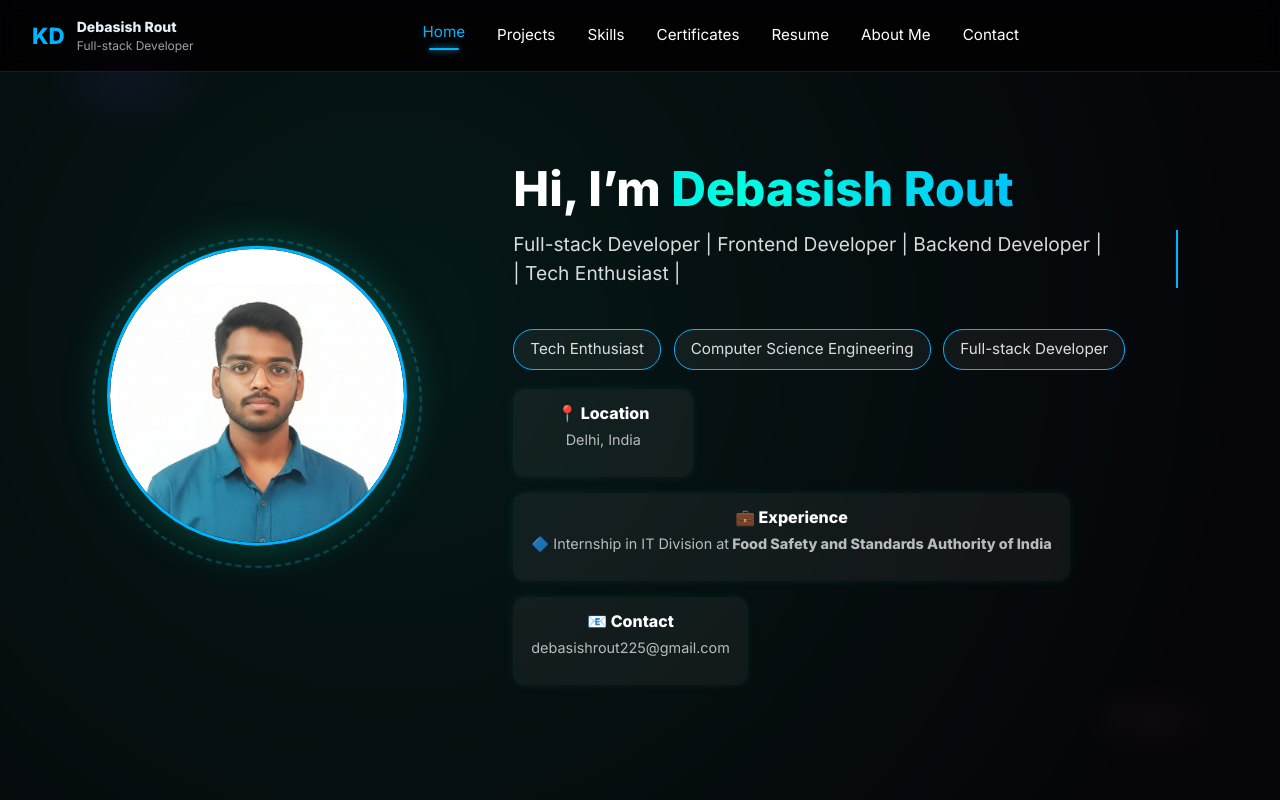
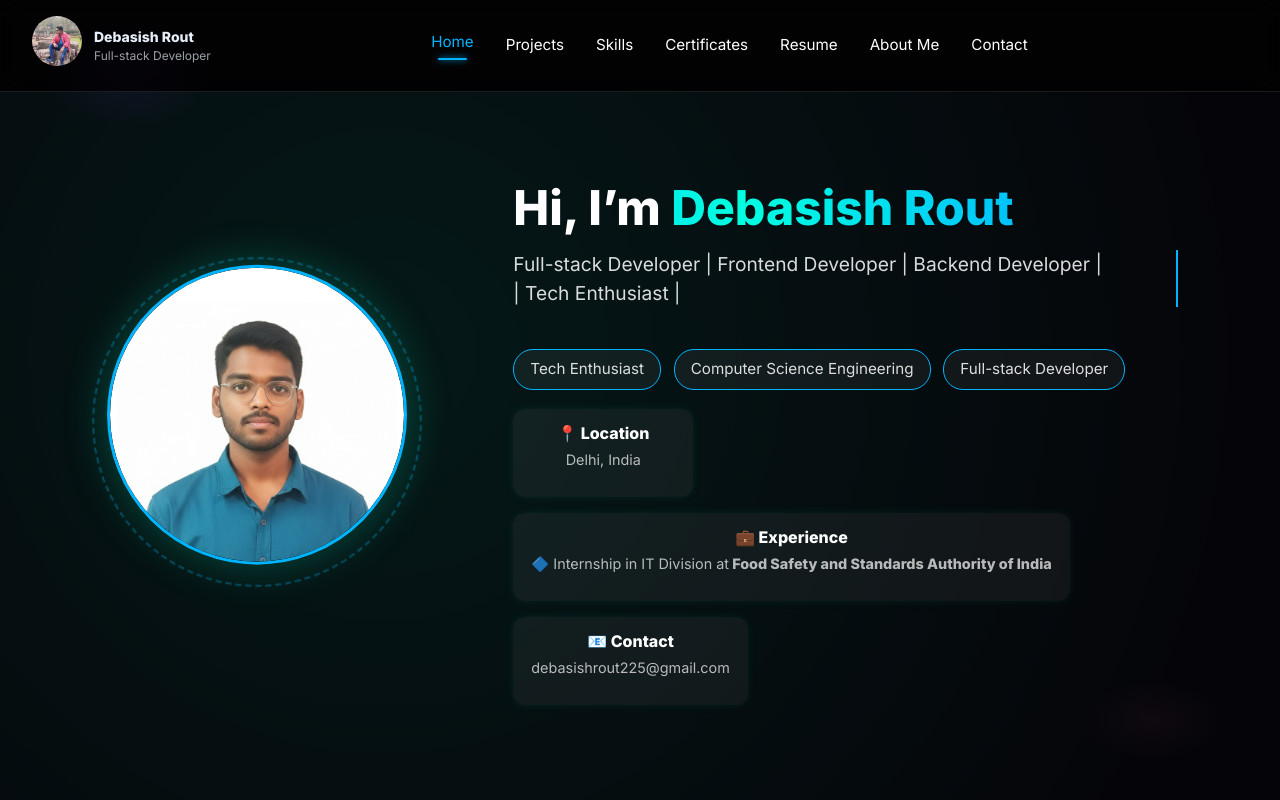
Before and after one commit to debasish2250/Portfolio, a React (Vite) app: page / in a window 1280 px wide. Shown: the top 800 px of the page. Built offline with nearby package versions, Linux system fonts and the light colour scheme; the HTML template or start-up script is replaced by a standard one.

Commit message:
Portfolio

```diff
--- a/src/components/Navbar.jsx
+++ b/src/components/Navbar.jsx
@@ -63,7 +63,13 @@ export default function Navbar() {
               color: "var(--accent)",
             }}
           >
-            KD
+            <img
+              src="Debasish.png"
+              alt="Debasish"
+              width="50"
+              height="50"
+              style={{ borderRadius: "50%" }}
+            />
           </motion.div>
           <div style={{ display: "flex", flexDirection: "column" }}>
             <h1 style={{ margin: 0, fontSize: 14 }}>Debasish Rout</h1>
```
